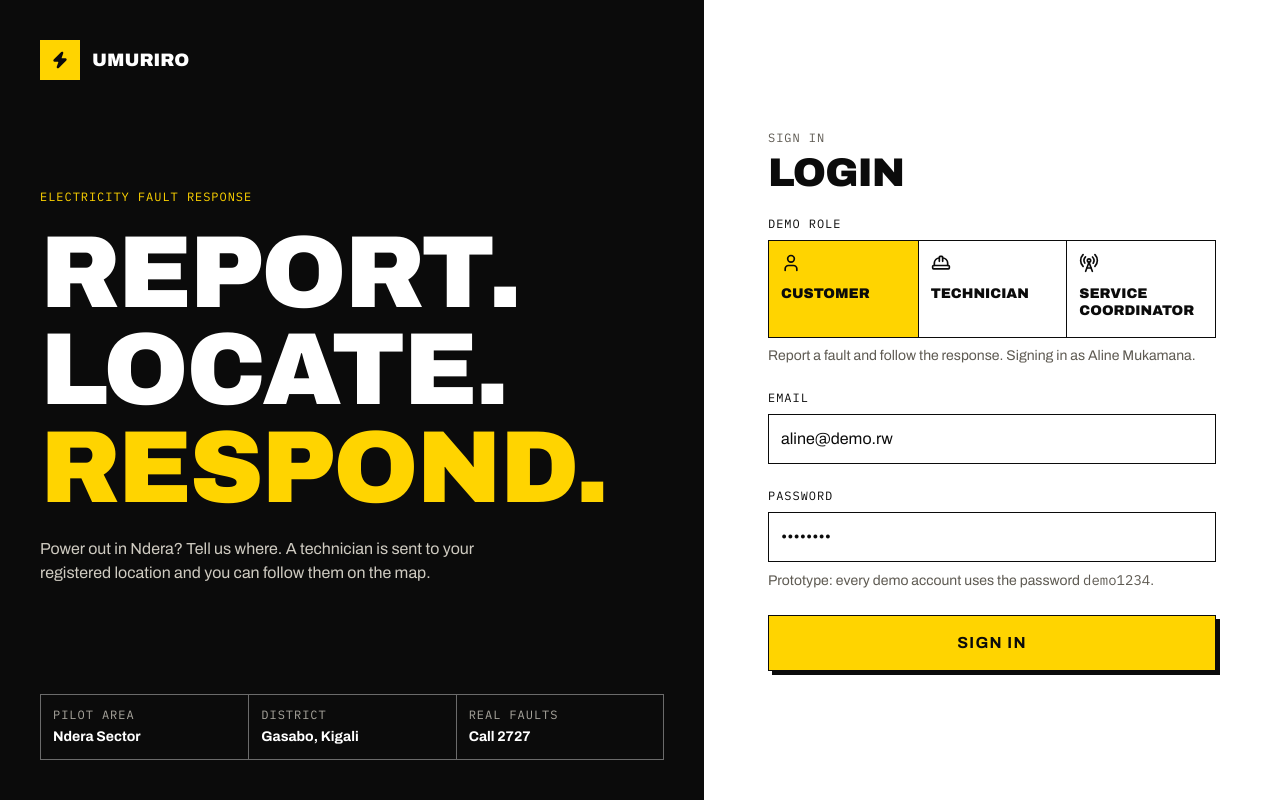
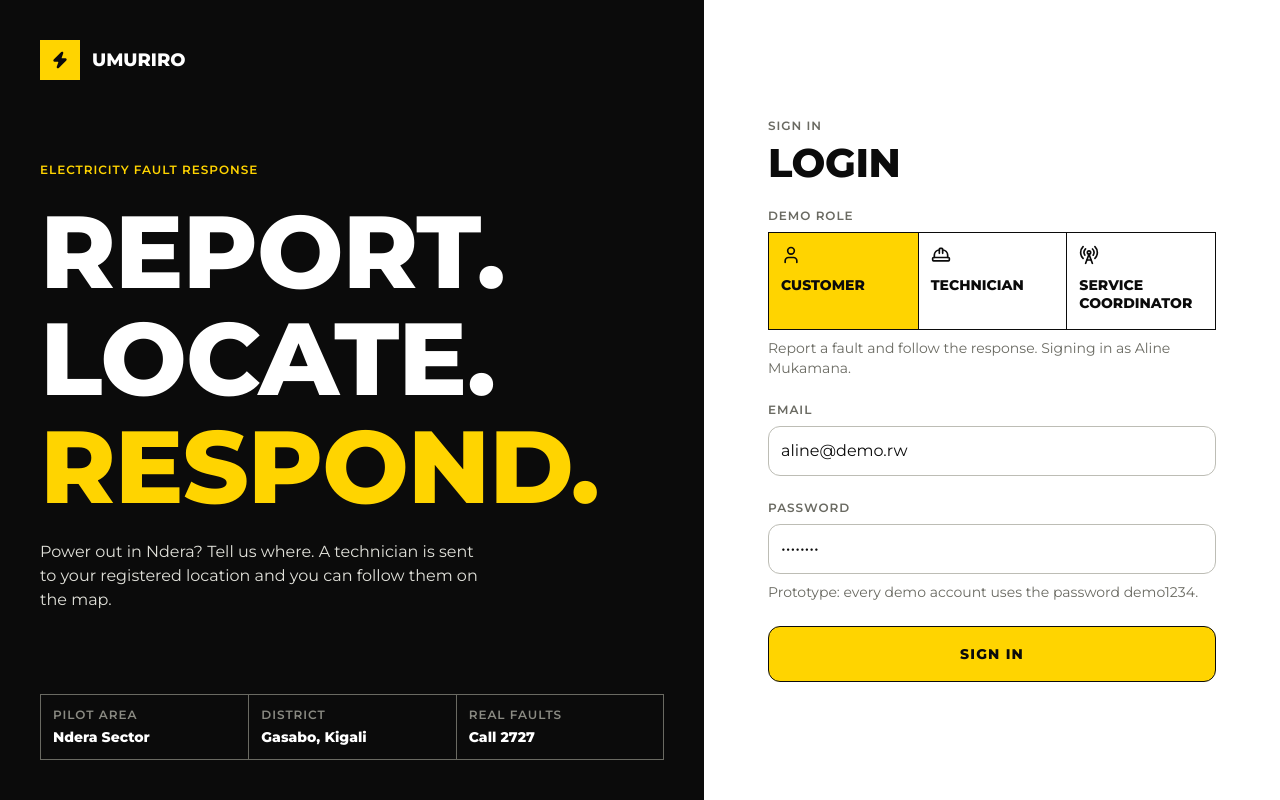
Before and after one commit to Larissanoella-05/Capstone-project, a React (Vite) app in the folder frontend/: page /login in a window 1280 px wide. Built offline with nearby package versions, Linux system fonts and the light colour scheme; no server answers.

Commit message:
style(frontend): Montserrat and Figma colour, radius and flat tokens

```diff
--- a/frontend/index.html
+++ b/frontend/index.html
@@ -11,7 +11,7 @@
     <link rel="preconnect" href="https://fonts.googleapis.com" />
     <link rel="preconnect" href="https://fonts.gstatic.com" crossorigin />
     <link
-      href="https://fonts.googleapis.com/css2?family=Archivo:wght@400;600;700;900&family=IBM+Plex+Mono:wght@400;500&display=swap"
+      href="https://fonts.googleapis.com/css2?family=Montserrat:wght@400;500;600;800&display=swap"
       rel="stylesheet"
     />
     <title>Umuriro Response · Electricity fault reporting</title>
--- a/frontend/src/index.css
+++ b/frontend/src/index.css
@@ -1,26 +1,45 @@
 @import 'tailwindcss';
 
-/* Design tokens from the approved Umuriro style guide */
+/* Design tokens from the Umuriro redesign (Figma "Umuriro redesign") */
 @theme {
   --color-ink: #0b0b0b;
-  --color-muted: #5e5a52;
-  --color-line: #cfcbc1;
-  --color-ash: #a9a69e;
-  --color-steel: #6b6b6b;
-  --color-paper: #f3f1ec;
-  --color-volt: #ffd400;
-  --color-volt-soft: #fff2b8;
-  --color-danger: #c2161c;
-  --color-ok: #2b6a3f;
-  --color-warn: #a8480f;
+  --color-paper: #f2f2ee;
+  --color-white: #ffffff;
+  --color-yellow: #ffd400;
+  --color-grey: #6a6a62;
+  --color-mute: #8a8a82;
+  --color-line: #e1e1da;
+  --color-border: #bdbdb5;
+  --color-green: #2e6b45;
+  --color-red: #c0392b;
+  --color-amber: #e0a100;
 
-  /* Hard, blur-free shadows in three sizes. Always down and to the right. */
-  --shadow-sm: 2px 2px 0 var(--color-ink);
-  --shadow-md: 4px 4px 0 var(--color-ink);
-  --shadow-lg: 8px 8px 0 var(--color-ink);
+  /* Names the pages already use, pointed at the new palette */
+  --color-volt: var(--color-yellow);
+  --color-volt-soft: color-mix(in srgb, var(--color-yellow) 25%, white);
+  --color-muted: var(--color-grey);
+  --color-ash: var(--color-mute);
+  --color-steel: var(--color-grey);
+  --color-danger: var(--color-red);
+  --color-ok: var(--color-green);
+  --color-warn: var(--color-amber);
 
-  --font-sans: 'Archivo', 'Helvetica Neue', Arial, sans-serif;
-  --font-mono: 'IBM Plex Mono', ui-monospace, 'SFMono-Regular', monospace;
+  /* Cards 16px, buttons and inputs 12px, status tags 4px, chips fully round */
+  --radius-card: 16px;
+  --radius-control: 12px;
+  --radius-tag: 4px;
+  --radius-chip: 9999px;
+
+  /* The redesign is flat: no shadows anywhere */
+  --shadow-sm: 0 0 #0000;
+  --shadow-md: 0 0 #0000;
+  --shadow-lg: 0 0 #0000;
+
+  --font-sans: 'Montserrat', 'Helvetica Neue', Arial, sans-serif;
+  /* No monospace in the redesign: the existing font-mono classes render Montserrat */
+  --font-mono: var(--font-sans);
+  /* One place to switch to a lighter look later */
+  --font-heading-weight: 800;
 }
 
 @layer base {
@@ -30,8 +49,15 @@
   body {
     margin: 0;
     font-family: var(--font-sans);
+    font-size: 14px;
     color: var(--color-ink);
-    background: #ffffff;
+    background: var(--color-paper);
+  }
+  input,
+  select,
+  textarea,
+  button {
+    font-family: var(--font-sans);
   }
   a {
     color: inherit;
@@ -49,20 +75,21 @@
 }
 
 @layer components {
-  /* Small monospace label used above headings and inside panels */
+  /* Small spaced label (CURRENT STATUS, TECHNICIAN, STAGE 3 OF 5) */
   .eyebrow {
-    font-family: var(--font-mono);
     font-size: 12px;
+    font-weight: 600;
     line-height: 16px;
     letter-spacing: 0.08em;
     text-transform: uppercase;
+    color: var(--color-grey);
   }
-  /* Heavy uppercase heading */
+  /* Uppercase heading; the weight comes from --font-heading-weight */
   .display {
     margin: 0;
-    font-weight: 900;
-    line-height: 0.95;
-    letter-spacing: -0.02em;
+    font-weight: var(--font-heading-weight);
+    line-height: 1.05;
+    letter-spacing: -0.01em;
     text-transform: uppercase;
   }
   .btn {
@@ -74,46 +101,42 @@
     min-height: 44px;
     padding: 0 20px;
     border: 1px solid var(--color-ink);
-    font-size: 14px;
+    border-radius: var(--radius-control);
+    font-size: 13px;
     font-weight: 700;
     letter-spacing: 0.08em;
     text-transform: uppercase;
     text-decoration: none;
     text-align: center;
     cursor: pointer;
-    background: #ffffff;
+    background: var(--color-white);
     color: var(--color-ink);
-    box-shadow: var(--shadow-sm);
-    transition:
-      transform 80ms ease-out,
-      box-shadow 80ms ease-out;
-  }
-  /* Pressing sinks the button into its shadow */
-  .btn:active:not(:disabled) {
-    transform: translate(2px, 2px);
-    box-shadow: none;
-  }
-  /* The ring sits outside the shadow so the shadow never hides it */
-  .btn:focus-visible {
-    outline-offset: 5px;
+    transition: background-color 80ms ease-out;
   }
   .btn:disabled {
     cursor: not-allowed;
     opacity: 0.55;
-    box-shadow: none;
   }
   .btn-ink {
     background: var(--color-ink);
-    color: #ffffff;
+    color: var(--color-white);
   }
   .btn-ink:hover:not(:disabled) {
-    background: #2a2a2a;
+    background: color-mix(in srgb, var(--color-ink) 85%, white);
   }
   .btn-volt {
-    background: var(--color-volt);
+    background: var(--color-yellow);
   }
   .btn-volt:hover:not(:disabled) {
-    background: #f2c900;
+    background: color-mix(in srgb, var(--color-yellow) 90%, black);
+  }
+  /* Cancel / destructive actions */
+  .btn-danger {
+    border-color: var(--color-red);
+    color: var(--color-red);
+  }
+  .btn-danger:hover:not(:disabled) {
+    background: color-mix(in srgb, var(--color-red) 8%, white);
   }
   .btn-outline:hover:not(:disabled) {
     background: var(--color-paper);
@@ -121,27 +144,25 @@
   .btn-lg {
     min-height: 56px;
     padding: 0 24px;
-    font-size: 16px;
-    box-shadow: var(--shadow-md);
-  }
-  .btn-lg:active:not(:disabled) {
-    transform: translate(4px, 4px);
+    font-size: 14px;
   }
   .panel {
-    border: 1px solid var(--color-ink);
-    background: #ffffff;
+    border: 1px solid var(--color-border);
+    border-radius: var(--radius-card);
+    background: var(--color-white);
+    overflow: hidden;
   }
   .panel-head {
     min-height: 44px;
     box-sizing: border-box;
     padding: 0 16px;
-    border-bottom: 1px solid var(--color-ink);
+    border-bottom: 1px solid var(--color-line);
     display: flex;
     align-items: center;
     justify-content: space-between;
     gap: 12px;
-    font-family: var(--font-mono);
     font-size: 12px;
+    font-weight: 600;
     letter-spacing: 0.08em;
     text-transform: uppercase;
   }
@@ -157,9 +178,9 @@
     box-sizing: border-box;
     min-height: 48px;
     padding: 12px;
-    border: 1px solid var(--color-ink);
-    border-radius: 0;
-    background: #ffffff;
+    border: 1px solid var(--color-border);
+    border-radius: var(--radius-control);
+    background: var(--color-white);
     font-family: var(--font-sans);
     font-size: 16px;
     color: var(--color-ink);
@@ -175,9 +196,9 @@
     display: inline-block;
     padding: 3px 8px;
     border: 1px solid var(--color-ink);
-    font-family: var(--font-mono);
-    font-size: 12px;
-    font-weight: 500;
+    border-radius: var(--radius-tag);
+    font-size: 11px;
+    font-weight: 600;
     line-height: 16px;
     letter-spacing: 0.08em;
     text-transform: uppercase;
@@ -187,7 +208,7 @@
 
 /* ---- Leaflet, restyled to match the flat monochrome maps in the design ---- */
 .leaflet-container {
-  font-family: var(--font-mono);
+  font-family: var(--font-sans);
   background: var(--color-paper);
   border-radius: 0;
 }
@@ -214,7 +235,7 @@
   border-radius: 0;
   box-shadow: none;
   padding: 2px 6px;
-  font-family: var(--font-mono);
+  font-family: var(--font-sans);
   font-size: 12px;
   letter-spacing: 0.04em;
   text-transform: uppercase;
--- a/frontend/src/pages/coordinator/Analytics.jsx
+++ b/frontend/src/pages/coordinator/Analytics.jsx
@@ -15,7 +15,7 @@ import { Async } from '../../components/States.jsx';
 
 const INK = '#0B0B0B';
 const VOLT = '#FFD400';
-const axisTick = { fontFamily: 'IBM Plex Mono, monospace', fontSize: 11, fill: '#5E5A52' };
+const axisTick = { fontFamily: 'Montserrat, sans-serif', fontSize: 11, fill: '#5E5A52' };
 const show = (value) => (value === null || value === undefined ? '—' : value);
 
 function Tile({ label, value, unit, note }) {
```
